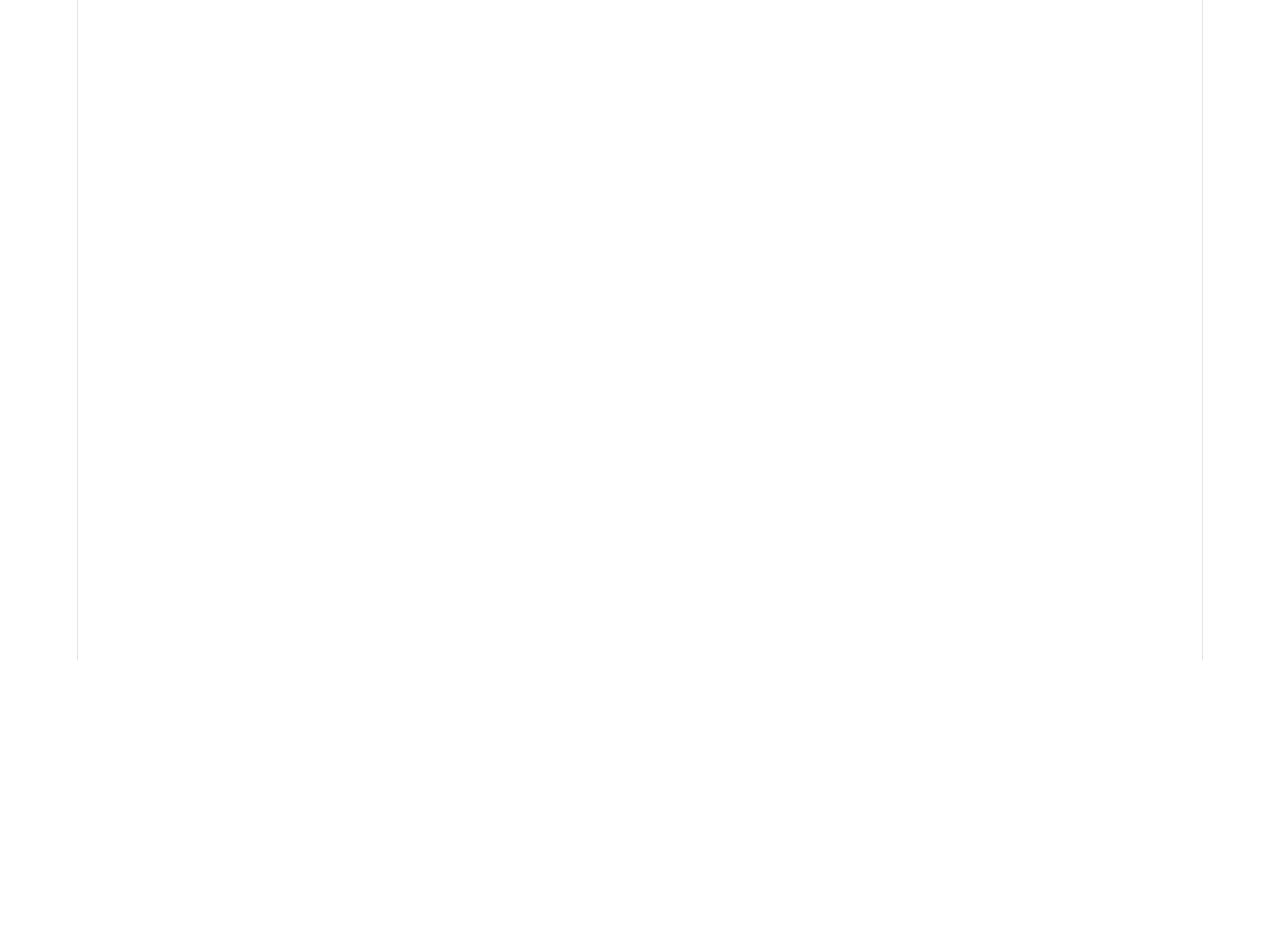
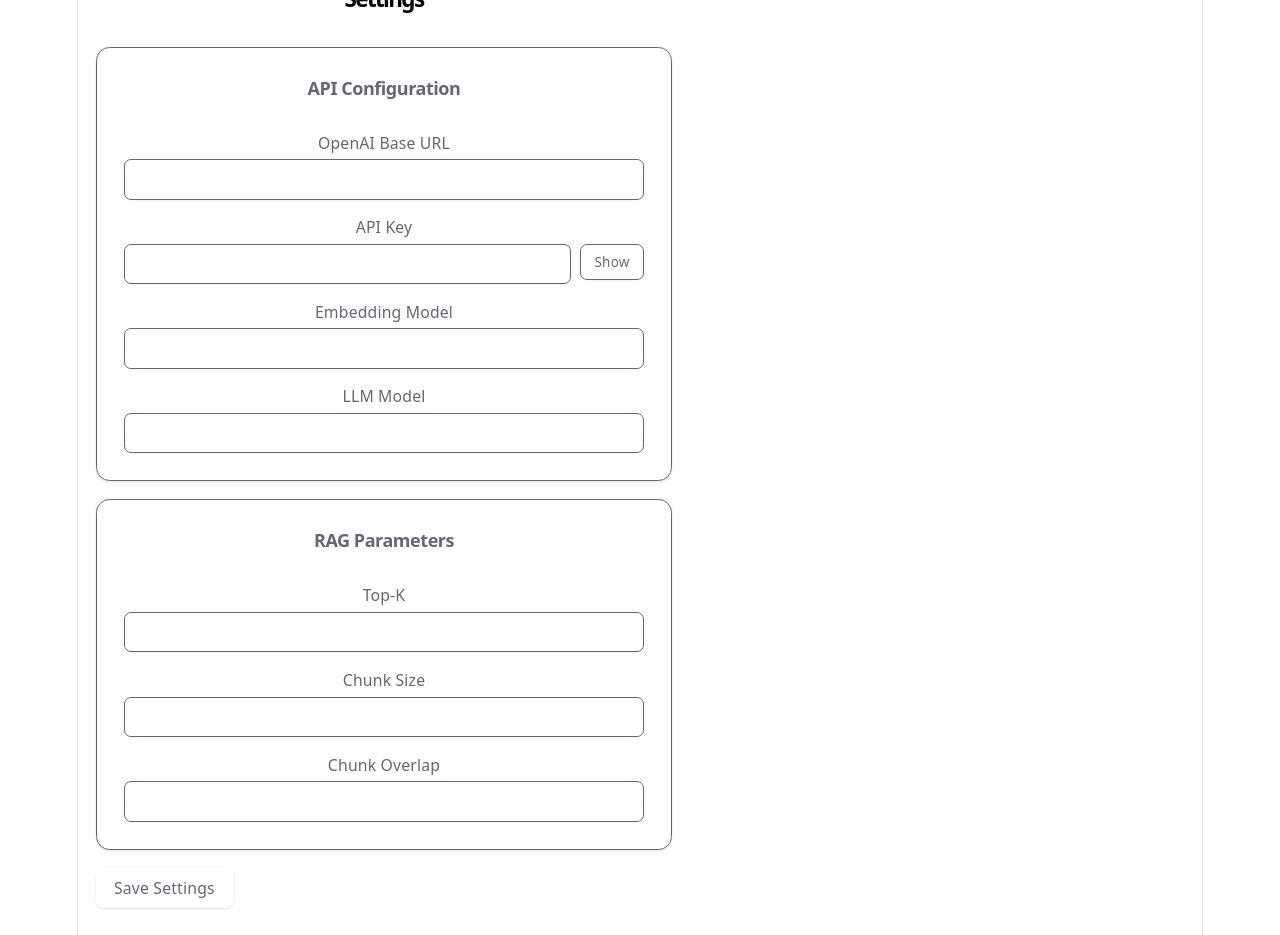
Before and after one commit to Kougami132/memoria, a React (Vite) app in the folder web/: page /settings in a window 1280 px wide. Shown: the part 140-1075 px from the top of the page. Before the commit the page ends 800 px from the top, so only its background shows below. Built offline with nearby package versions, Linux system fonts and the light colour scheme; no server answers.

Commit message:
feat: 实现设置页面，含 api_key 开关及保存通知

```diff
--- a/web/src/pages/Settings.tsx
+++ b/web/src/pages/Settings.tsx
@@ -1 +1,94 @@
-export default function Settings() { return <div>Settings</div> }
+import { useState, useEffect } from 'react'
+import { useQuery, useMutation, useQueryClient } from '@tanstack/react-query'
+import { Button } from '@/components/ui/button'
+import { Input } from '@/components/ui/input'
+import { Label } from '@/components/ui/label'
+import { Card, CardContent, CardHeader, CardTitle } from '@/components/ui/card'
+import * as api from '@/api'
+import type { SettingsUpdate } from '@/api'
+
+export default function Settings() {
+  const qc = useQueryClient()
+  const { data: settings } = useQuery({ queryKey: ['settings'], queryFn: api.getSettings })
+  const [form, setForm] = useState<Partial<Record<string, string>>>({})
+  const [showKey, setShowKey] = useState(false)
+  const [saved, setSaved] = useState(false)
+
+  useEffect(() => { if (settings) setForm({ ...settings }) }, [settings])
+
+  const update = useMutation({
+    mutationFn: () => {
+      const payload: SettingsUpdate = {
+        openai_base_url: form.openai_base_url,
+        embedding_model: form.embedding_model,
+        llm_model: form.llm_model,
+        top_k: form.top_k ? Number(form.top_k) : undefined,
+        chunk_size: form.chunk_size ? Number(form.chunk_size) : undefined,
+        chunk_overlap: form.chunk_overlap ? Number(form.chunk_overlap) : undefined,
+      }
+      // Only send api_key if user has changed it from the loaded value
+      if (form.openai_api_key !== settings?.openai_api_key) {
+        payload.api_key = form.openai_api_key
+      }
+      return api.updateSettings(payload)
+    },
+    onSuccess: () => {
+      qc.invalidateQueries({ queryKey: ['settings'] })
+      setSaved(true)
+      setTimeout(() => setSaved(false), 3000)
+    },
+  })
+
+  const field = (key: string, label: string, type = 'text') => (
+    <div className="space-y-1">
+      <Label htmlFor={key}>{label}</Label>
+      {key === 'openai_api_key' ? (
+        <div className="flex gap-2">
+          <Input
+            id={key}
+            type={showKey ? 'text' : 'password'}
+            value={form[key] ?? ''}
+            onChange={e => setForm(f => ({ ...f, [key]: e.target.value }))}
+          />
+          <Button variant="outline" size="sm" onClick={() => setShowKey(v => !v)}>
+            {showKey ? 'Hide' : 'Show'}
+          </Button>
+        </div>
+      ) : (
+        <Input
+          id={key}
+          type={type}
+          value={form[key] ?? ''}
+          onChange={e => setForm(f => ({ ...f, [key]: e.target.value }))}
+        />
+      )}
+    </div>
+  )
+
+  return (
+    <div className="max-w-lg space-y-4">
+      <h1 className="text-xl font-semibold">Settings</h1>
+      <Card>
+        <CardHeader><CardTitle className="text-base">API Configuration</CardTitle></CardHeader>
+        <CardContent className="space-y-3">
+          {field('openai_base_url', 'OpenAI Base URL')}
+          {field('openai_api_key', 'API Key')}
+          {field('embedding_model', 'Embedding Model')}
+          {field('llm_model', 'LLM Model')}
+        </CardContent>
+      </Card>
+      <Card>
+        <CardHeader><CardTitle className="text-base">RAG Parameters</CardTitle></CardHeader>
+        <CardContent className="space-y-3">
+          {field('top_k', 'Top-K', 'number')}
+          {field('chunk_size', 'Chunk Size', 'number')}
+          {field('chunk_overlap', 'Chunk Overlap', 'number')}
+        </CardContent>
+      </Card>
+      <div className="flex items-center gap-3">
+        <Button onClick={() => update.mutate()} disabled={update.isPending}>Save Settings</Button>
+        {saved && <span className="text-sm text-green-600">Settings saved. Pipeline rebuilt.</span>}
+      </div>
+    </div>
+  )
+}
```
